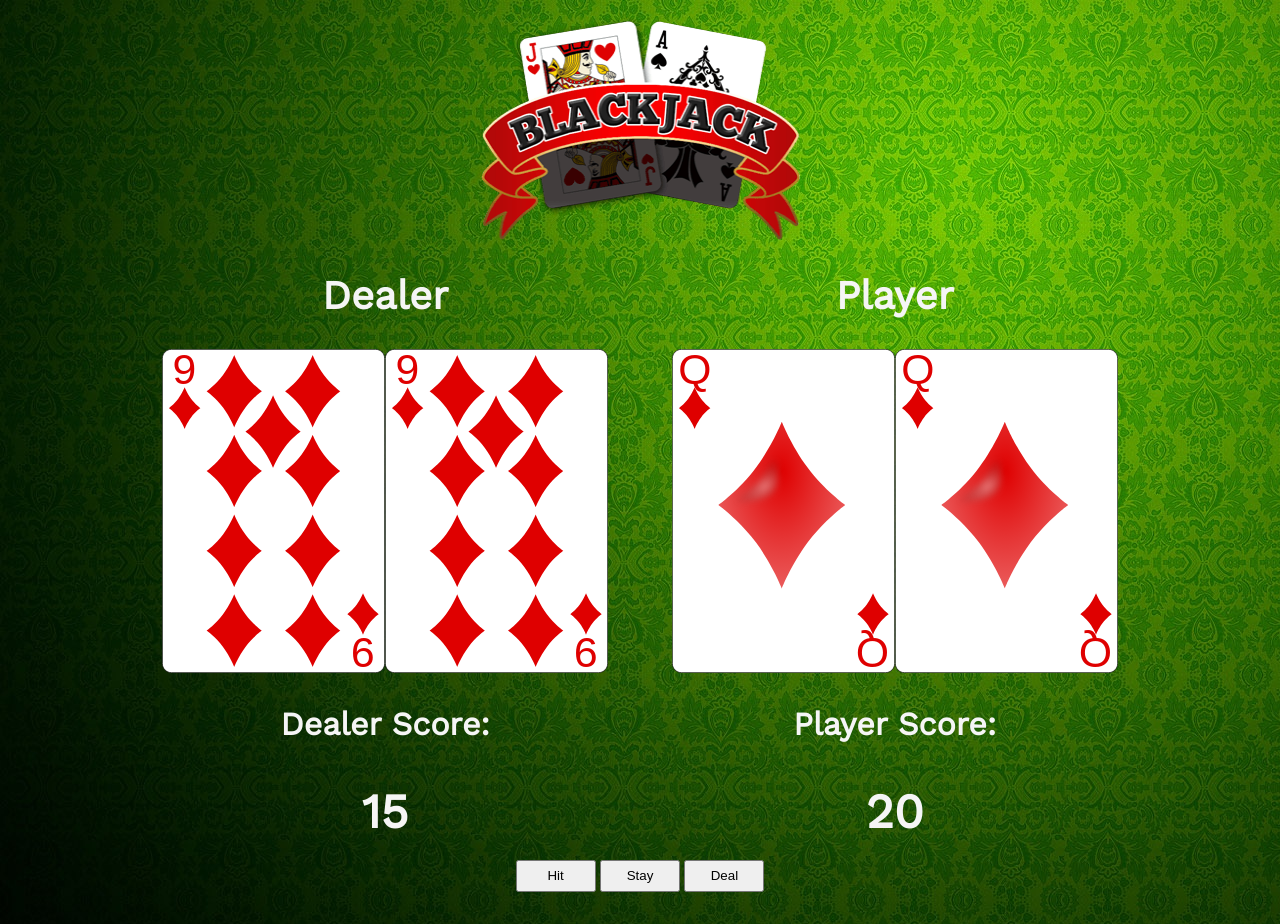
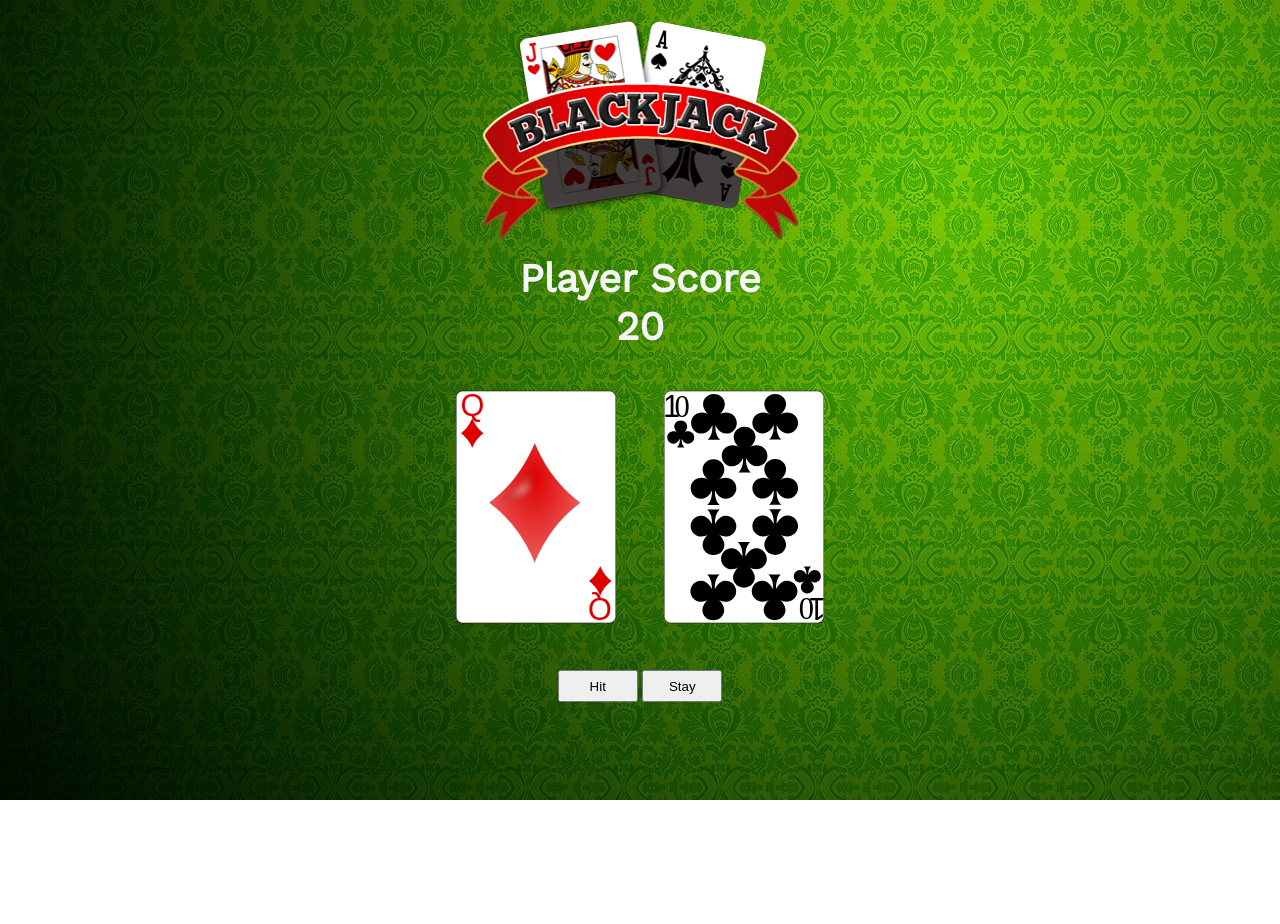
Before and after one commit to hayesch19/blackjack, a website: page public/index.html in a window 1280 px wide. After the commit the page ends 800 px from the top, so only its background shows below. Drawn offline with nearby package versions, Linux system fonts and the light colour scheme.

Commit message:
CardImages/Scoring added

```diff
--- a/public/index.html
+++ b/public/index.html
@@ -15,28 +15,22 @@
     <section class="header">
       <img class="header-img" src="./images/blackjack-logo.png" alt="" />
     </section>
-    <section class="dealt-hands">
-      <div class="dealer">
-        <h2>Dealer</h2>
-        <p class="dealers-hand"></p>
-        <h3>
-          Dealer Score:
-          <h3 class="dealer-score"></h3>
-        </h3>
-      </div>
-      <div class="player">
-        <h2>Player</h2>
-        <p class="players-hand"></p>
-        <h3>
-          Player Score:
-          <h3 class="player-score"></h3>
-        </h3>
-      </div>
-    </section>
+    <main>
+      <section class="hand-totals">
+        <h2 class="player-name">Player Score</h2>
+        <h2 class="player-hand-total">Player Total</h2>
+        <h2 class="dealer-hand-total hide">Dealer Total</h2>
+      </section>
+      <section class="dealt-hands">
+        <div class="player-hand-cards">
+          <p class="player-cards"></p>
+        </div>
+      </section>
+    </main>
     <section class="game-buttons">
+      <button class="deal-button hide">Deal</button>
       <button class="hit-button">Hit</button>
       <button class="stay-button">Stay</button>
-      <button class="deal-button">Deal</button>
     </section>
     <script src="/main.js" charset="utf-8"></script>
   </body>
--- a/public/main.js
+++ b/public/main.js
@@ -22,12 +22,14 @@ let dealersHand = []
 const main = () => {
   createDeck()
   shuffleDeck()
-  dealOpeningHand()
+  dealPlayerHand()
+  dealDealerHand()
   getPlayerHandTotal()
   getDealerHandTotal()
 }
-// Make Deck
+// Create Deck
 const createDeck = () => {
+  deck = []
   for (let i = 0; i < suits.length; i++) {
     const suit = suits[i]
     for (let j = 0; j < ranks.length; j++) {
@@ -39,97 +41,164 @@ const createDeck = () => {
       })
     }
   }
+  console.log(deck)
 }
 // Shuffle Deck
 const shuffleDeck = () => {
   for (let i = deck.length - 1; i >= 0; i--) {
-    const random = Math.floor(Math.random() * i)
-    const temp = deck[random]
-    deck[random] = deck[i]
-    deck[i] = temp
+    const j = Math.floor(Math.random() * i)
+    const firstArray = deck[i]
+    const secondArray = deck[j]
+    deck[i] = secondArray
+    deck[j] = firstArray
   }
   console.log(deck)
 }
-// Opening Card Deal
-const dealOpeningHand = () => {
+// Deal New Games
+const dealNewGame = () => {
+  playersHand = []
+  dealersHand = []
+  createDeck()
+  shuffleDeck()
+  dealPlayerHand()
+  dealDealerHand()
+  getPlayerHandTotal()
+  getDealerHandTotal()
+  document.querySelector('.hit-button').classList.remove('hide')
+  document.querySelector('.stay-button').classList.remove('hide')
+  document.querySelector('.deal-button').classList.add('hide')
+  document.querySelector('.dealer-hand-total').classList.add('hide')
+}
+const addRemoveButtonsValues = () => {
+  document.querySelector('.hit-button').classList.add('hide')
+  document.querySelector('.stay-button').classList.add('hide')
+  document.querySelector('.deal-button').classList.remove('hide')
+  document.querySelector('.dealer-hand-total').classList.remove('hide')
+}
+// Opening Deal
+const dealPlayerHand = () => {
   for (let i = 0; i < 2; i++) {
     const dealtCard = deck.pop()
     playersHand.push(dealtCard)
     const cardElement = document.createElement('img')
     cardElement.src =
-      '/images/' + playersHand[0].rank + '_of_' + playersHand[0].suit + '.svg'
-    document.querySelector('.players-hand').appendChild(cardElement)
+      './images/' + playersHand[i].rank + '_of_' + playersHand[i].suit + '.svg'
+    document.querySelector('.player-cards').appendChild(cardElement)
   }
+  console.log(playersHand)
+}
+const dealDealerHand = () => {
+  const playerHandTotal = document.querySelector('.player-hand-total')
+  const playerName = document.querySelector('.player-name')
+  const dealerName = document.querySelector('.dealer-name')
   for (let i = 0; i < 2; i++) {
     const dealtCard = deck.pop()
     dealersHand.push(dealtCard)
-    const cardElement = document.createElement('img')
-    cardElement.src =
-      '/images/' + dealersHand[0].rank + '_of_' + playersHand[0].suit + '.svg'
-    document.querySelector('.dealers-hand').appendChild(cardElement)
   }
+  getPlayerHandTotal()
+  if (playerHandTotal > 21) {
+    playerName.textContent = 'Player Wins!'
+    dealerName.textContent = 'Dealer Loses!'
+    addRemoveButtonsValues()
+  }
+  console.log(dealersHand)
 }
-// Hit Button
-const dealOneCard = () => {
+
+// Hit/Draw Card
+const playerDrawsCard = () => {
+  const playerHandValue = document.querySelector('.player-hand-value')
+  const playerName = document.querySelector('.player-name')
+  const dealerName = document.querySelector('.dealer-name')
   for (let i = 0; i < 1; i++) {
     const dealtCard = deck.pop()
     playersHand.push(dealtCard)
-    // Display Card
-    document.querySelector('.players-hand').textContent = dealtCard
-    getPlayerHandTotal()
+    const cardElement = document.createElement('img')
+    cardElement.src =
+      './images/' + playersHand[i].rank + '_of_' + playersHand[i].suit + '.svg'
+    document.querySelector('.player-cards').appendChild(cardElement)
+  }
+  // Player Busts
+  getPlayerHandTotal()
+  if (playerHandValue > 21) {
+    playerName.textContent = 'Player Busts!'
+    dealerName.textContent = 'Dealer Wins!'
+  } else if (playerHandValue > 21) {
+    playerName.textContent = 'Player Wins!'
+    dealerName.textContent = 'Dealer Loses!'
+    addRemoveButtonsValues()
   }
   console.log(playersHand)
 }
-// Stay Button
-const stayDealerDraw = () => {
-  const dealtCard = deck.pop()
-  dealersHand.push(dealtCard)
-  // Display Card
-  document.querySelector('.dealers-hand').textContent = dealtCard
-  getDealerHandTotal()
-}
-// Deal New Hand
-const dealNewHand = () => {
-  deck = []
-  playersHand = []
-  dealersHand = []
-  createDeck()
-  shuffleDeck()
-  dealOpeningHand()
-  getPlayerHandTotal()
-  getDealerHandTotal()
-}
+
 // Hand Totals
 const getPlayerHandTotal = () => {
-  let handTotal
+  const playerHandValue = document.querySelector('.player-hand-total')
+  let playerHandTotal
   for (let i = 0; i < playersHand.length; i++) {
     const card = playersHand[i]
-    if (handTotal) {
-      handTotal += card.value
-      document.querySelector('.player-score').textContent = handTotal
+    if (playerHandTotal) {
+      playerHandTotal += card.value
     } else {
-      handTotal = card.value
-      document.querySelector('.player-score').textContent = handTotal
+      playerHandTotal = card.value
     }
   }
-  console.log(playersHand)
+  playerHandValue.textContent = playerHandTotal
+  if (playerHandValue > 21) {
+    playerHandTotal.textContent = 'Player Busts!'
+  } else if (playerHandValue === 21) {
+    playerHandTotal.textContent = 'Player Wins!'
+    addRemoveButtonsValues()
+  }
+  console.log(playerHandTotal)
 }
 const getDealerHandTotal = () => {
-  let handTotal
+  const dealerHandValue = document.querySelector('.dealer-hand-total')
+  let dealerHandTotal
   for (let i = 0; i < dealersHand.length; i++) {
     const card = dealersHand[i]
-    if (handTotal) {
-      handTotal += card.value
-      document.querySelector('.dealer-score').textContent = handTotal
+    if (dealerHandTotal) {
+      dealerHandTotal += card.value
     } else {
-      handTotal = card.value
-      document.querySelector('.dealer-score').textContent = handTotal
+      dealerHandTotal = card.value
     }
+  }
+  dealerHandValue.textContent = dealerHandTotal
+  console.log(dealerHandTotal)
+}
+
+// Player Stands
+const playerStands = () => {
+  const dealerHandValue = document.querySelector('.dealer-hand-total')
+  const playerHandValue = document.querySelector('.player-hand-total')
+  const dealerName = document.querySelector('.dealer-name')
+  const playerName = document.querySelector('.player-name')
+  addRemoveButtonsValues()
+  while (dealerHandValue.textContent < 17) {
+    for (let i = 0; i < 1; i++) {
+      const dealtCard = deck.pop()
+      dealersHand.push(dealtCard)
+      getDealerHandTotal()
+    }
+  }
+
+  // Dealer Bust
+  getDealerHandTotal()
+  getPlayerHandTotal()
+  if (dealerHandValue.textContent > 21) {
+    playerName.textContent = 'Player Wins!'
+  } else if (dealerHandValue.textContent > playerHandValue.textContent) {
+    playerName.textContent = 'Player Loses!'
+    dealerName.textContent = 'Dealer Wins'
+  } else if (dealerHandValue.textContent < playerHandValue.textContent) {
+    playerName.textContent = 'Player Wins!'
+  } else if (dealerHandValue.textContent === playerHandValue.textContent) {
+    playerName.textContent = 'Draw!'
+    dealerName.textContent = 'Draw!'
   }
   console.log(dealersHand)
 }
 
 document.addEventListener('DOMContentLoaded', main)
-document.querySelector('.hit-button').addEventListener('click', dealOneCard)
-document.querySelector('.deal-button').addEventListener('click', dealNewHand)
-document.querySelector('.stay-button').addEventListener('click', stayDealerDraw)
+document.querySelector('.hit-button').addEventListener('click', playerDrawsCard)
+document.querySelector('.deal-button').addEventListener('click', dealNewGame)
+document.querySelector('.stay-button').addEventListener('click', playerStands)
--- a/public/screen.css
+++ b/public/screen.css
@@ -21,11 +21,6 @@ button {
   padding-right: 0.3rem;
 }
 
-footer {
-  padding-top: 2.5rem;
-  padding-bottom: 1.5rem;
-}
-
 h2 {
   font-size: 2.5rem;
   font-family: 'Work Sans', sans-serif;
@@ -36,43 +31,42 @@ h3 {
   font-family: 'Work Sans', sans-serif;
 }
 
+img {
+  height: 15rem;
+  width: 10rem;
+  padding: 0.5rem;
+  margin: 1rem;
+}
 /***** Classes *****/
-
-.dealt-hands {
-  display: inline-flex;
-}
-.game-buttons {
-  padding-bottom: 2rem;
-}
 
 .dealer {
   padding-right: 2rem;
 }
 
-.dealer-score {
-  margin: 0.5rem;
-  padding: 1rem;
-  font-size: 3rem;
+.header {
+  margin: 0;
 }
 
-.player {
-  padding-left: 2rem;
+.hide {
+  display: none;
 }
 
-.player-score {
+.game-buttons {
+  padding-bottom: 0.5rem;
+}
+.player-name {
+  margin-top: 0.5rem;
+  margin-bottom: 0.02rem;
+}
+.player-hand-total {
   margin: 0.5rem;
-  padding: 1rem;
-  font-size: 3rem;
 }
 
 /***** Image Classes ****/
-.card-img {
-  height: 8rem;
-  width: 6rem;
-}
 
 .header-img {
   padding-top: 1rem;
+  margin: 0;
   height: 14rem;
   width: 20rem;
 }
```
